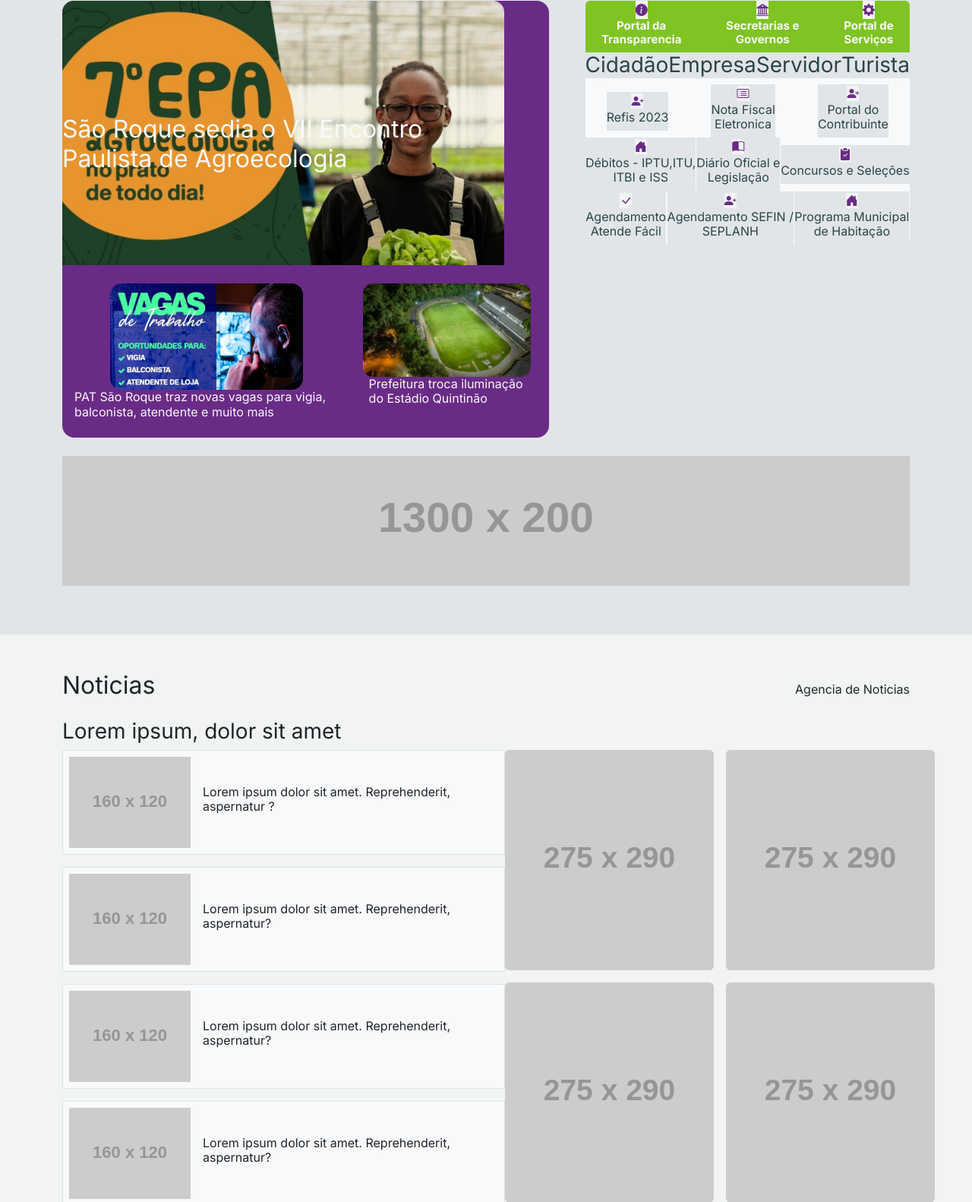
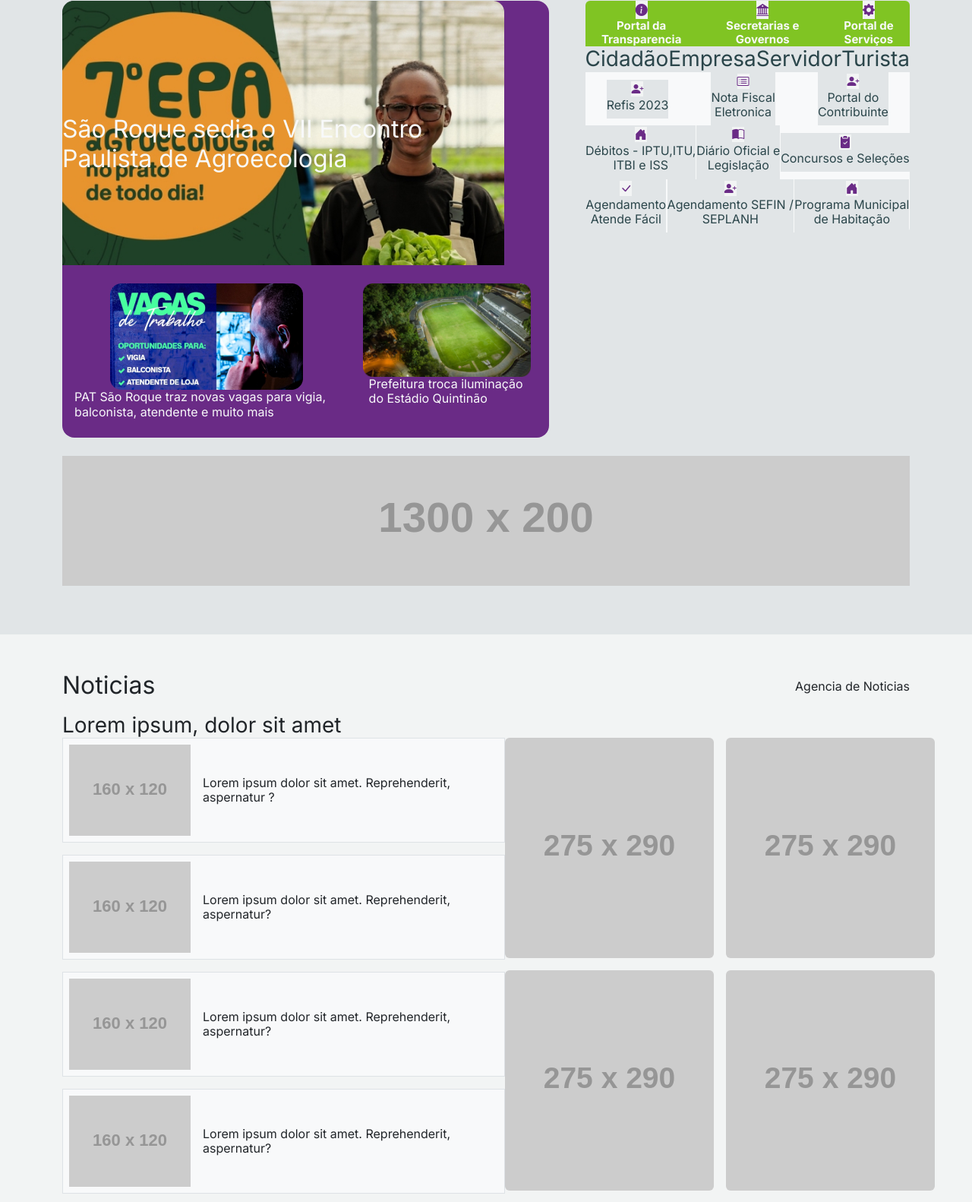
Before and after one commit to LucasCGentile/projeto-portal, a PHP site: page /index.php in a window 1280 px wide. Shown: the part 94-1676 px from the top of the page at 76% size. Run offline with PHP 8.4, Linux system fonts and the light colour scheme; grey boxes labelled with a size stand in for pictures from a placeholder-image service; some libraries are stand-ins or nearby versions.

Commit message:
update: adicionado reset ao headings

```diff
--- a/css/style.css
+++ b/css/style.css
@@ -20,7 +20,13 @@ li {
 }
 
 p,
-ul {
+ul,
+h1,
+h2,
+h3,
+h4,
+h5,
+h6 {
   margin: 0;
   padding: 0;
 }
```
